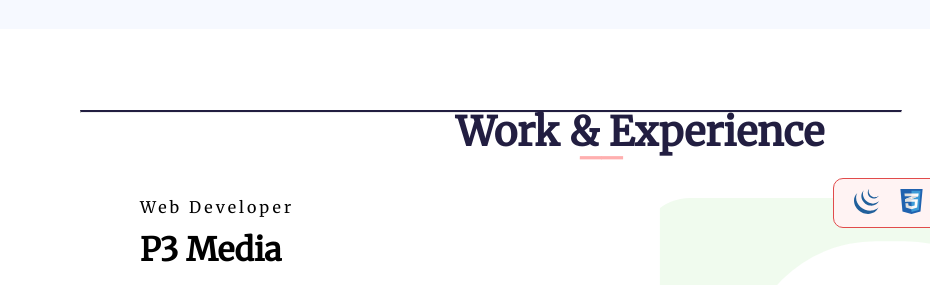
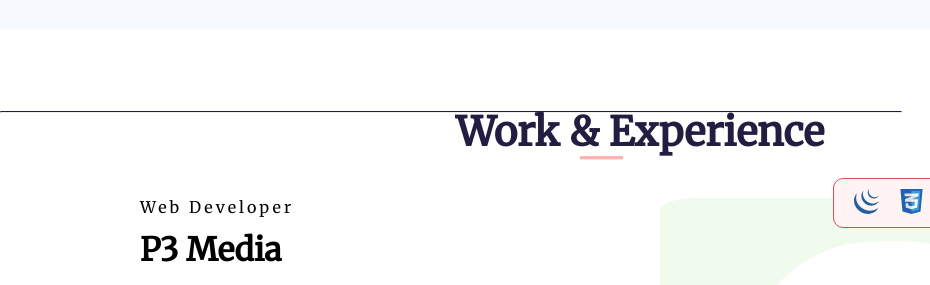
Before and after one commit to rayy-lo/portfolio-v2.0, a Gatsby site: page / in a window 1280 px wide. Shown: the part 771-1056 px from the top of the page, 0-930 px from the left. Built offline with nearby package versions, Linux system fonts and the light colour scheme; Gatsby itself is replaced by a stand-in of ours.

Commit message:
changed line to extend from left of screen

```diff
--- a/src/components/SiteIcons/siteIcons.module.css
+++ b/src/components/SiteIcons/siteIcons.module.css
@@ -1,7 +1,7 @@
 .line {
     flex: 1 1 auto;
-    border-top: 2px solid #221E41;
-    margin: 0;
+    border-top: 1px solid #221E41;
+    margin: 0 0 0 -5em;
 }
 
 .iconsContainer {
```
